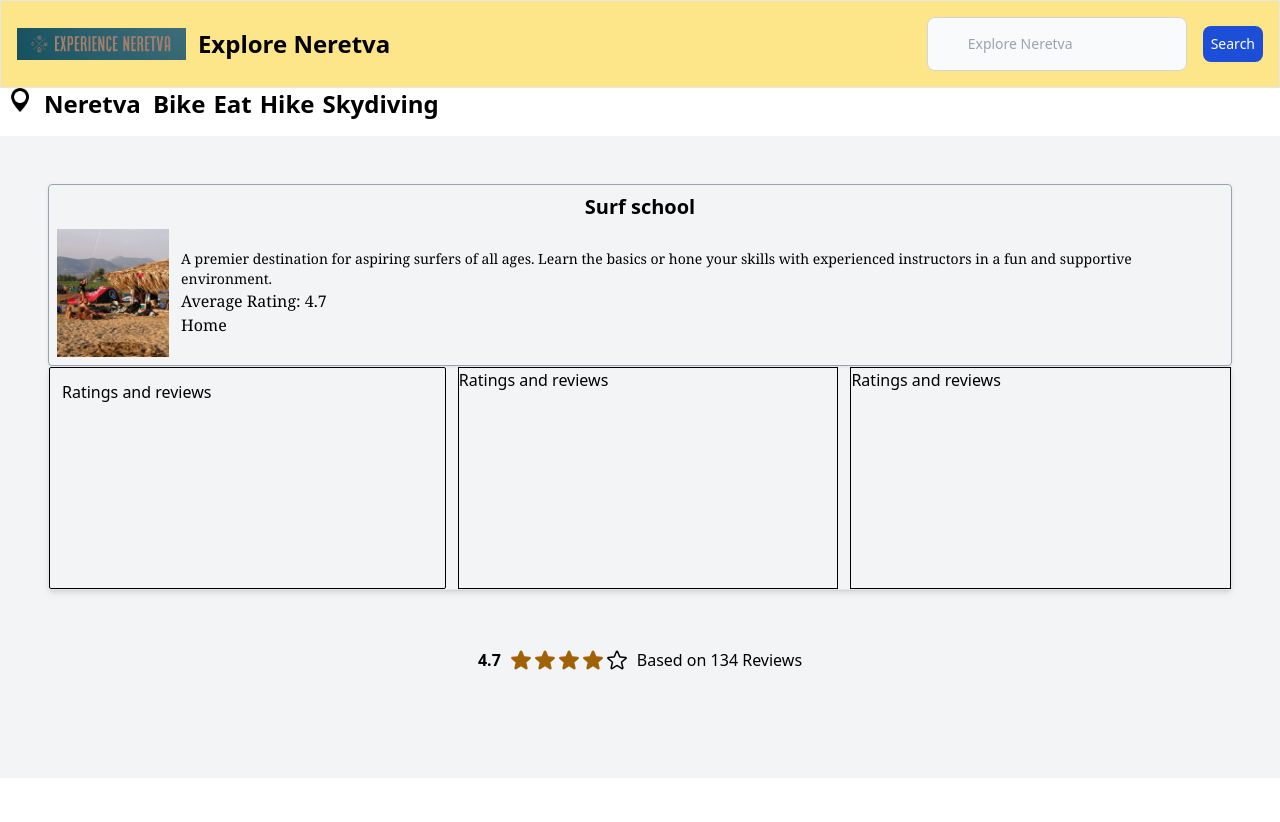
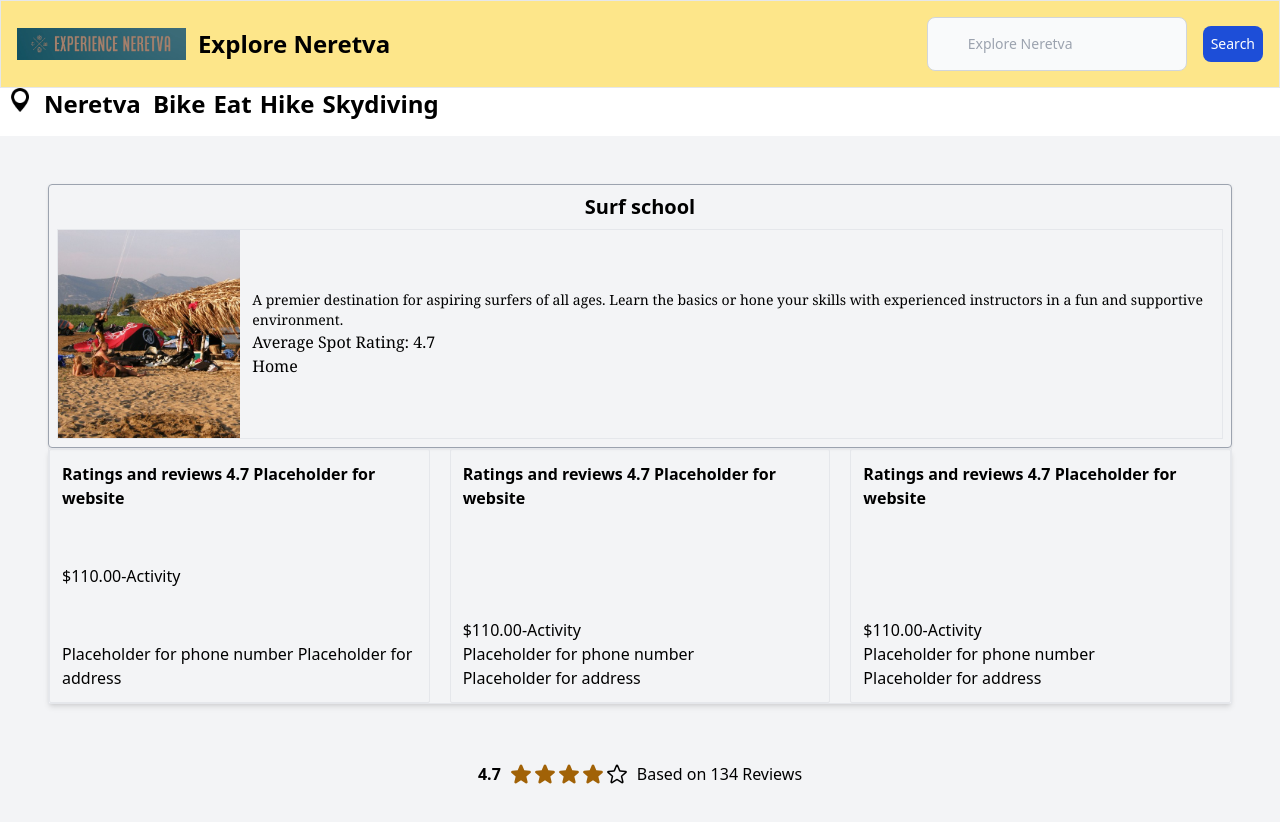
Before and after one commit to nborcic/Visit-Neretva, a SvelteKit app in the folder my-app/: page /spots/1 in a window 1280 px wide. Shown: the top 822 px of the page. Before the commit the page ends 800 px from the top, so only its background shows below. Built offline with nearby package versions, Linux system fonts and the light colour scheme.

Commit message:
styled spots with wadditional info

```diff
--- a/my-app/src/lib/sampleData.ts
+++ b/my-app/src/lib/sampleData.ts
@@ -7,7 +7,7 @@ export const spots = [
     averageRating: 4.5,
     pic: "Spots_bike_trail.JPG",
     id: 0,
-    price: "Placeholder for price",
+    price: "$110.00",
     address: "Placeholder for address",
     website: "Placeholder for website",
     phoneNumber: "Placeholder for phone number",
@@ -20,7 +20,7 @@ export const spots = [
     averageRating: 4.7,
     pic: "surf school.jpg",
     id: 1,
-    price: "Placeholder for price",
+    price: "$110.00",
     address: "Placeholder for address",
     website: "Placeholder for website",
     phoneNumber: "Placeholder for phone number",
@@ -33,7 +33,7 @@ export const spots = [
     averageRating: 4.8,
     pic: "rock climbing school.jpg",
     id: 2,
-    price: "Placeholder for price",
+    price: "$110.00",
     address: "Placeholder for address",
     website: "Placeholder for website",
     phoneNumber: "Placeholder for phone number",
@@ -46,7 +46,7 @@ export const spots = [
     averageRating: 4.6,
     pic: "kayak adventures.jpg",
     id: 3,
-    price: "Placeholder for price",
+    price: "$110.00",
     address: "Placeholder for address",
     website: "Placeholder for website",
     phoneNumber: "Placeholder for phone number",
@@ -59,7 +59,7 @@ export const spots = [
     averageRating: 4.9,
     pic: "trails expedition.jpg",
     id: 4,
-    price: "Placeholder for price",
+    price: "$110.00",
     address: "Placeholder for address",
     website: "Placeholder for website",
     phoneNumber: "Placeholder for phone number",
@@ -72,7 +72,7 @@ export const spots = [
     averageRating: 4.4,
     pic: "Mountain Biking Blast.jpg",
     id: 5,
-    price: "Placeholder for price",
+    price: "$110.00",
     address: "Placeholder for address",
     website: "Placeholder for website",
     phoneNumber: "Placeholder for phone number",
@@ -85,7 +85,7 @@ export const spots = [
     averageRating: 4.9,
     pic: "Skydiving Thrill.jpg",
     id: 6,
-    price: "Placeholder for price",
+    price: "$110.00",
     address: "Placeholder for address",
     website: "Placeholder for website",
     phoneNumber: "Placeholder for phone number",
@@ -98,7 +98,7 @@ export const spots = [
     averageRating: 4.3,
     pic: "Sailing School.jpg",
     id: 7,
-    price: "Placeholder for price",
+    price: "$110.00",
     address: "Placeholder for address",
     website: "Placeholder for website",
     phoneNumber: "Placeholder for phone number",
--- a/my-app/src/routes/spots/[id]/+page.svelte
+++ b/my-app/src/routes/spots/[id]/+page.svelte
@@ -1,4 +1,5 @@
 <script>
+
   export let data;
 </script>
 
@@ -10,42 +11,83 @@
   <div class="flex _title">
     <p class="flex font-extrabold text-xl">{data.name}</p>
   </div>
-  <div class="flex _3_titleAndImage flex-row items-center gap-3">
-    <img src="/Spots_images/{data.pic}" alt="bikeTrail" class="h-32" />
+  <div
+    class="flex _3_titleAndImage flex-row items-center gap-3 border  transition"
+  >
+    <img
+      src="/Spots_images/{data.pic}"
+      alt="bikeTrail"
+      class="h-52 flex transition ease-in-out hover:scale-105"
+    />
     <div class="flex flex-col">
       <!--Discription and review rate-->
-      <div class="flex text-sm font-serif font-bolder">
+      <div class="flex text-sm font-serif font-bolder gap-5">
         {data.longDescription}
       </div>
-      <div class="flex font-serif font-bolder">
-        Average Rating: {data.averageRating}
+      <div class="flex font-serif font-bolder gap-2">
+        Average Spot Rating: {data.averageRating}
       </div>
       <a href="/spots/" class="font-serif font-bolder"> Home</a>
     </div>
   </div>
 </div>
 <!-- 3 columns containing item deatails under picture-->
-<div class="flex h-56 w-full gap-3 shadow-md border rounded-sm">
+<div class="flex h-64 w-full gap-5 shadow-md border shrink  justify-between">
   <div
-    class="devides_first flex flex-col border-black w-full p-3 border rounded-sm"
+    class="devides_first flex flex-col w-full p-3 border rounded-sm justify-between"
   >
-    <div>
-      <h3>Ratings and reviews</h3>
-      <div></div>
+    <div class="font-semibold">
+      <h3>
+        Ratings and reviews
+        {data.averageRating}
+        {data.website}
+      </h3>
+    </div>
+    {data.price}-{data.type}
+    <div class="items-center">{data.phoneNumber}
+    {data.address}
+
+
     </div>
   </div>
-  <div class="devides_second flex flex-col border border-black w-full">
+  <div
+    class="devides_second flex flex-col  w-full p-3 border rounded-sm justify-between"
+  >
+    <div class="font-semibold">
+      <h3>
+        Ratings and reviews
+        {data.averageRating}
+        {data.website}
+      </h3>
+    </div>
     <div>
-      <h3>Ratings and reviews</h3>
-      <div></div>
+
+  {data.price}-{data.type}
+  <div class="items-center">{data.phoneNumber}</div>
+  {data.address}
+
+
     </div>
   </div>
-  <div class="devides_third flex flex-col border border-black w-full">
-    <div>
-      <h3>Ratings and reviews</h3>
-      <div></div>
-    </div>
+  <div
+    class="devides_third flex flex-col w-full p-3 border rounded-sm justify-between"
+  >
+  <div class="font-semibold">
+    <h3>
+      Ratings and reviews
+      {data.averageRating}
+      {data.website}
+    </h3>
   </div>
+  <div>
+
+{data.price}-{data.type}
+<div class="items-center">{data.phoneNumber}</div>
+{data.address}
+
+
+  </div>
+</div>
 </div>
 
 <div class="reviewAndRating">
```
